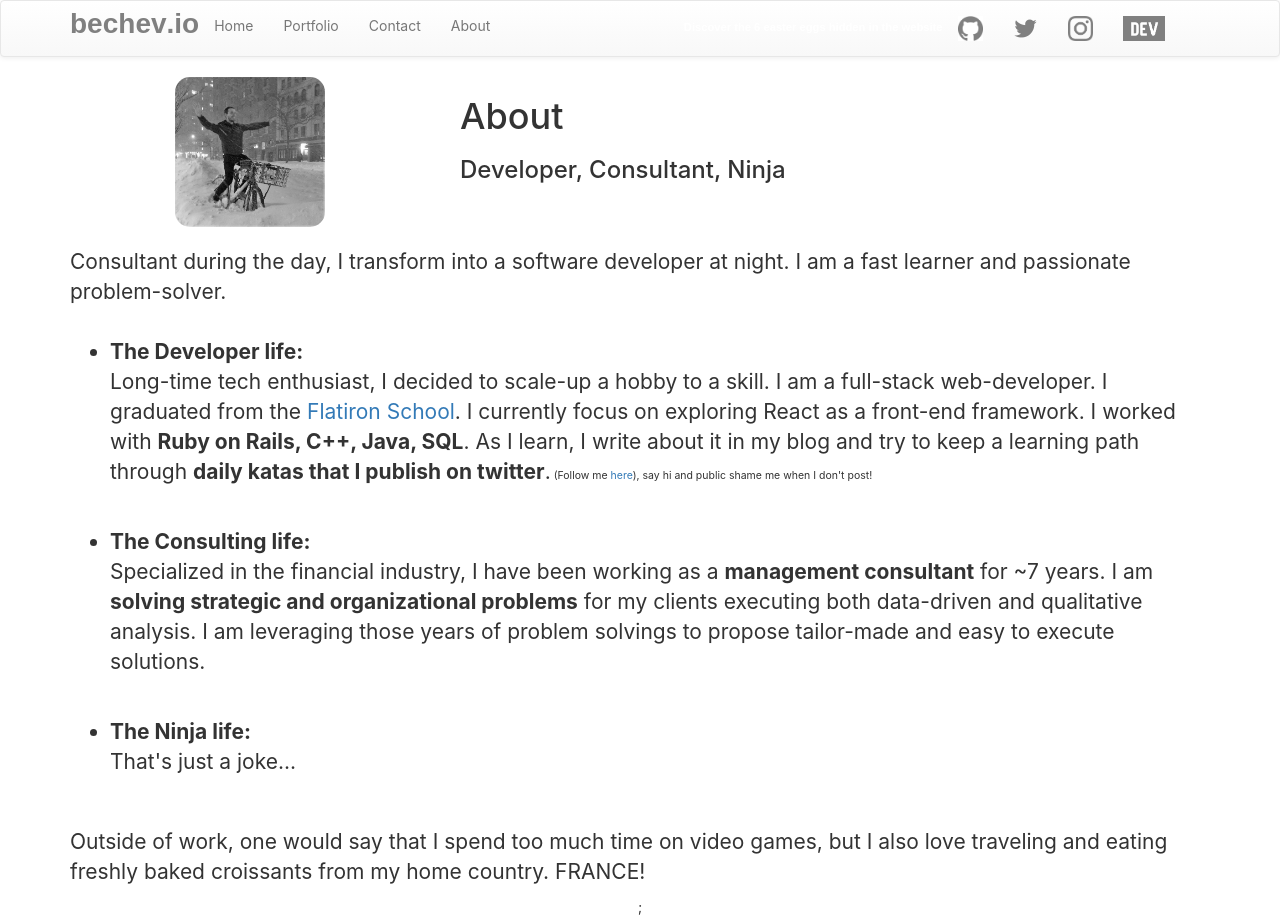
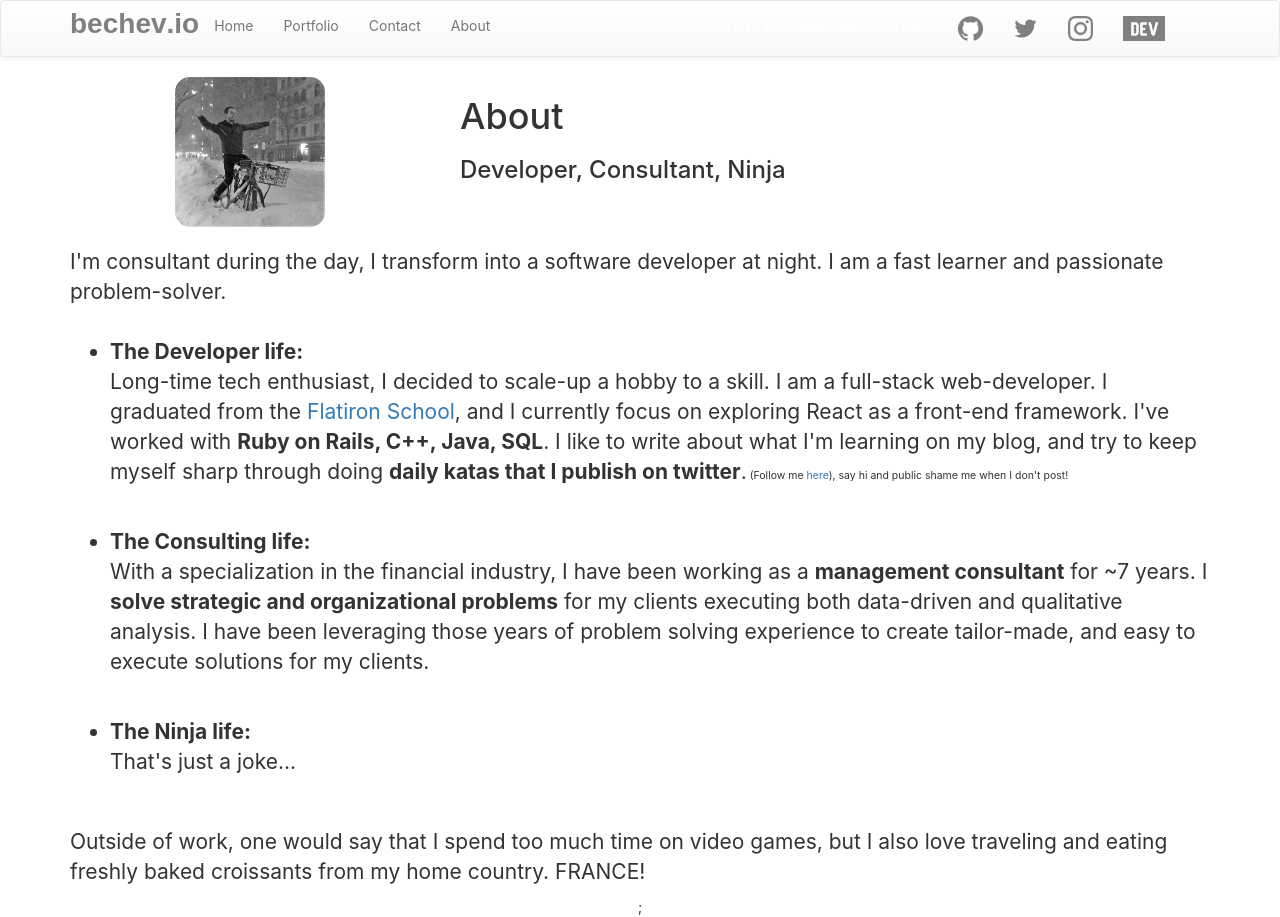
Before and after one commit to Bechev/bechev, a React (Create React App) app: page /about in a window 1280 px wide. Built offline with nearby package versions, Linux system fonts and the light colour scheme.

Commit message:
Update About text

```diff
--- a/src/components/About.js
+++ b/src/components/About.js
@@ -82,16 +82,15 @@ class About extends Component {
         <Row>
           <Col xs={12} md={12}>
             <p className='text-left  text-normal'>
-              Consultant during the day, I transform into a software developer at night. I am a fast learner and passionate problem-solver.
+              I'm consultant during the day, I transform into a software developer at night. I am a fast learner and passionate problem-solver.
             </p>
             <br></br>
             <ul className='text-left text-normal'>
               <li ><span className="li">The Developer life:</span>
                 <p>
                   Long-time tech enthusiast, I decided to scale-up a hobby to a skill. I am a full-stack web-developer.
-                  I graduated from the <a href='https://flatironschool.com/'>Flatiron School</a>.
-                  I currently focus on exploring React as a front-end framework. I worked with <b>Ruby on Rails, C++, Java, SQL</b>.
-                  As I learn, I write about it in my blog and try to keep a learning path through <b>daily katas that I publish on twitter</b>.
+                  I graduated from the <a href='https://flatironschool.com/'>Flatiron School</a>, and I currently focus on exploring React as a front-end framework. I've worked with <b>Ruby on Rails, C++, Java, SQL</b>.
+                  I like to write about what I'm learning on my blog, and try to keep myself sharp through doing <b>daily katas that I publish on twitter</b>.
                   <span className='whisper'>
                     {" "} (Follow me <a href='https://twitter.com/bechev' target="_blank" rel="noopener noreferrer">here</a>), say hi and public shame me when I don't post!
                   </span>
@@ -100,8 +99,8 @@ class About extends Component {
               <br></br>
               <li><span className="li">The Consulting life:</span>
                 <p>
-                  Specialized in the financial industry, I have been working as a <b>management consultant</b> for ~7 years. I am <b>solving strategic and organizational problems</b> for my clients executing both data-driven and qualitative analysis.
-                  I am leveraging those years of problem solvings to propose tailor-made and easy to execute solutions.
+                  With a specialization in the financial industry, I have been working as a <b>management consultant</b> for ~7 years. I <b>solve strategic and organizational problems</b> for my clients executing both data-driven and qualitative analysis.
+                  I have been leveraging those years of problem solving experience to create tailor-made, and easy to execute solutions for my clients.
                 </p>
               </li>
               <br></br>
```
